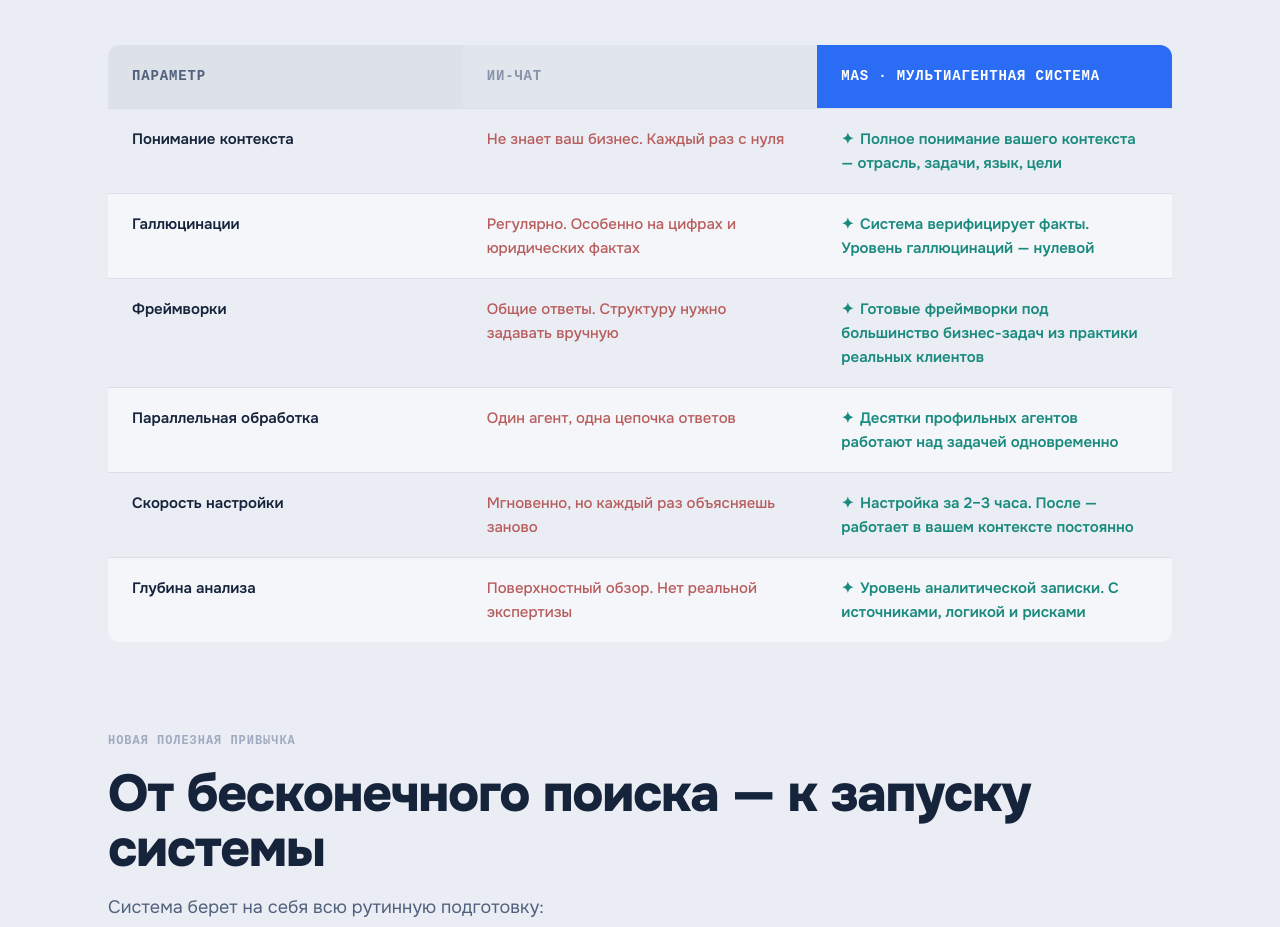
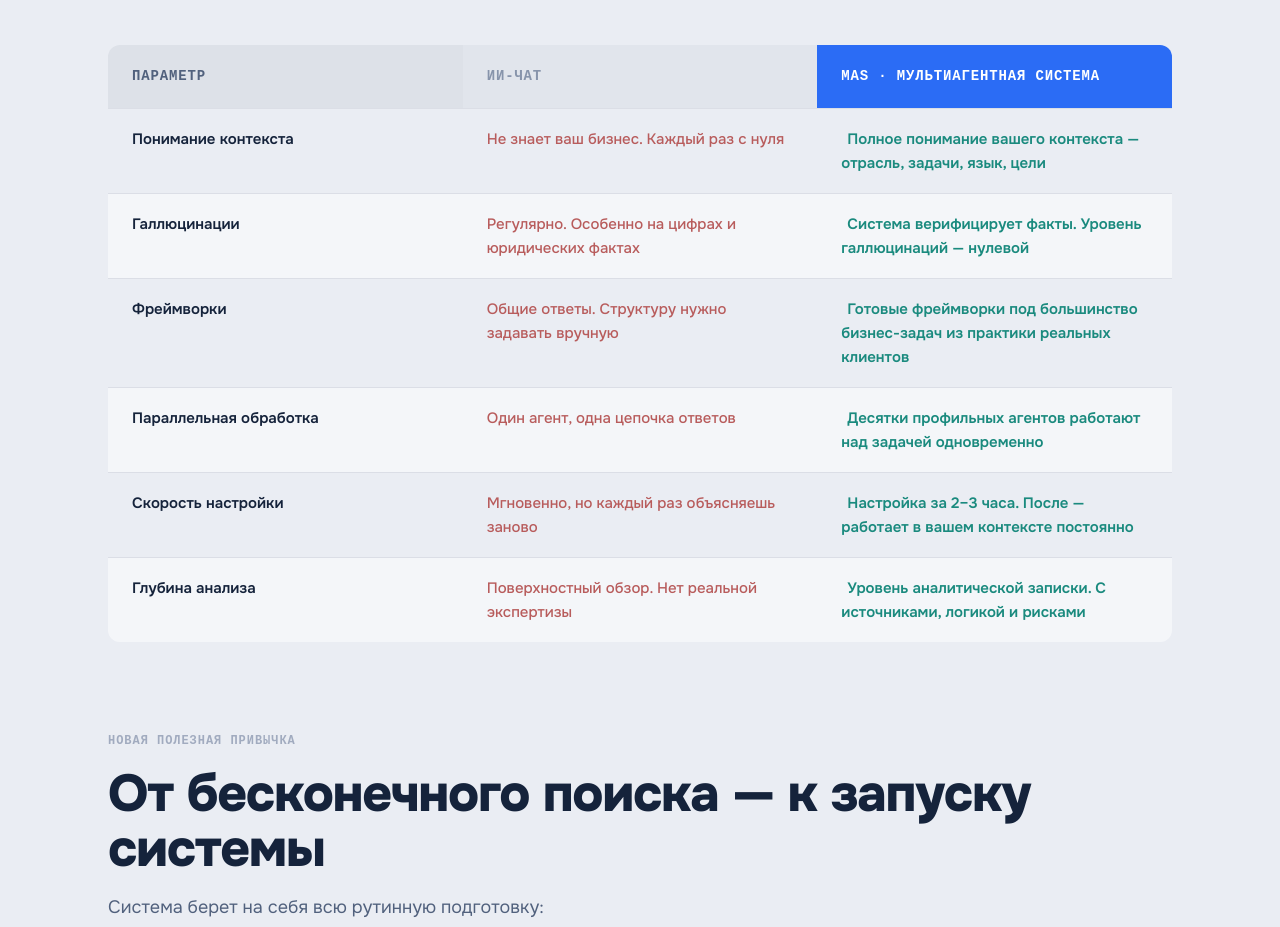
Before and after one commit to mvdsib/masbrainbloom, a plain HTML site: page index.html in a window 1280 px wide. Shown: the part 2204-3131 px from the top of the page. Drawn offline with Linux system fonts and the light colour scheme.

Commit message:
Update index.html

```diff
--- a/index.html
+++ b/index.html
@@ -989,32 +989,32 @@ footer { padding: 40px 48px; display: flex; justify-content: space-between; alig
       <div class="compare-row">
         <div class="cmp-cell" style="font-weight:600;color:var(--ink);">Понимание контекста</div>
         <div class="cmp-cell bad">Не знает ваш бизнес. Каждый раз с нуля</div>
-        <div class="cmp-cell good"><span class="cmp-mark">✦</span>Полное понимание вашего контекста — отрасль, задачи, язык, цели</div>
+        <div class="cmp-cell good"><span class="cmp-mark"></span>Полное понимание вашего контекста — отрасль, задачи, язык, цели</div>
       </div>
       <div class="compare-row">
         <div class="cmp-cell" style="font-weight:600;color:var(--ink);">Галлюцинации</div>
         <div class="cmp-cell bad">Регулярно. Особенно на цифрах и юридических фактах</div>
-        <div class="cmp-cell good"><span class="cmp-mark">✦</span>Система верифицирует факты. Уровень галлюцинаций — нулевой</div>
+        <div class="cmp-cell good"><span class="cmp-mark"></span>Система верифицирует факты. Уровень галлюцинаций — нулевой</div>
       </div>
       <div class="compare-row">
         <div class="cmp-cell" style="font-weight:600;color:var(--ink);">Фреймворки</div>
         <div class="cmp-cell bad">Общие ответы. Структуру нужно задавать вручную</div>
-        <div class="cmp-cell good"><span class="cmp-mark">✦</span>Готовые фреймворки под большинство бизнес-задач из практики реальных клиентов</div>
+        <div class="cmp-cell good"><span class="cmp-mark"></span>Готовые фреймворки под большинство бизнес-задач из практики реальных клиентов</div>
       </div>
       <div class="compare-row">
         <div class="cmp-cell" style="font-weight:600;color:var(--ink);">Параллельная обработка</div>
         <div class="cmp-cell bad">Один агент, одна цепочка ответов</div>
-        <div class="cmp-cell good"><span class="cmp-mark">✦</span>Десятки профильных агентов работают над задачей одновременно</div>
+        <div class="cmp-cell good"><span class="cmp-mark"></span>Десятки профильных агентов работают над задачей одновременно</div>
       </div>
       <div class="compare-row">
         <div class="cmp-cell" style="font-weight:600;color:var(--ink);">Скорость настройки</div>
         <div class="cmp-cell bad">Мгновенно, но каждый раз объясняешь заново</div>
-        <div class="cmp-cell good"><span class="cmp-mark">✦</span>Настройка за 2–3 часа. После — работает в вашем контексте постоянно</div>
+        <div class="cmp-cell good"><span class="cmp-mark"></span>Настройка за 2–3 часа. После — работает в вашем контексте постоянно</div>
       </div>
       <div class="compare-row">
         <div class="cmp-cell" style="font-weight:600;color:var(--ink);">Глубина анализа</div>
         <div class="cmp-cell bad">Поверхностный обзор. Нет реальной экспертизы</div>
-        <div class="cmp-cell good"><span class="cmp-mark">✦</span>Уровень аналитической записки. С источниками, логикой и рисками</div>
+        <div class="cmp-cell good"><span class="cmp-mark"></span>Уровень аналитической записки. С источниками, логикой и рисками</div>
       </div>
     </div>
   </div>
```
